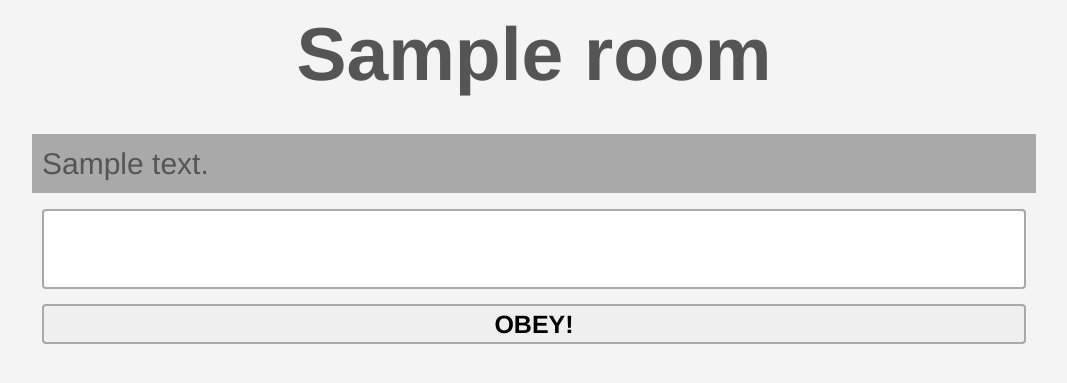
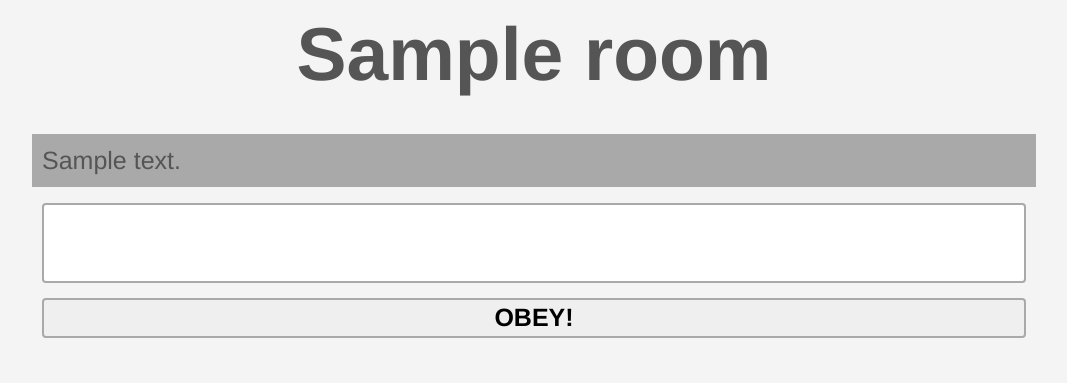
Before and after one commit to emil-raubach/gothonweb, a Flask app: template templates/show_room.html in a window 1280 px wide. Shown: the top 383 px of the page, without its empty margins (106-1173 px from the left). Run offline with Flask 2, Linux system fonts and the light colour scheme; the template is opened without the code that fills it: most values are stand-ins (such as "Sample title", 1, 10 or a date in 2020).

Commit message:
minor changes to .css and app_tests

```diff
--- a/static/css/master.css
+++ b/static/css/master.css
@@ -33,7 +33,7 @@ p {
   background-color: DarkGray;
   padding: 10px;
   width: 80%;
-  font-size: 30px;
+  font-size: 25px;
   line-height: 1.3em;
   margin: auto;
 }
```
Also changed, not shown: tests/app_tests.py (+1 -1 lines).
